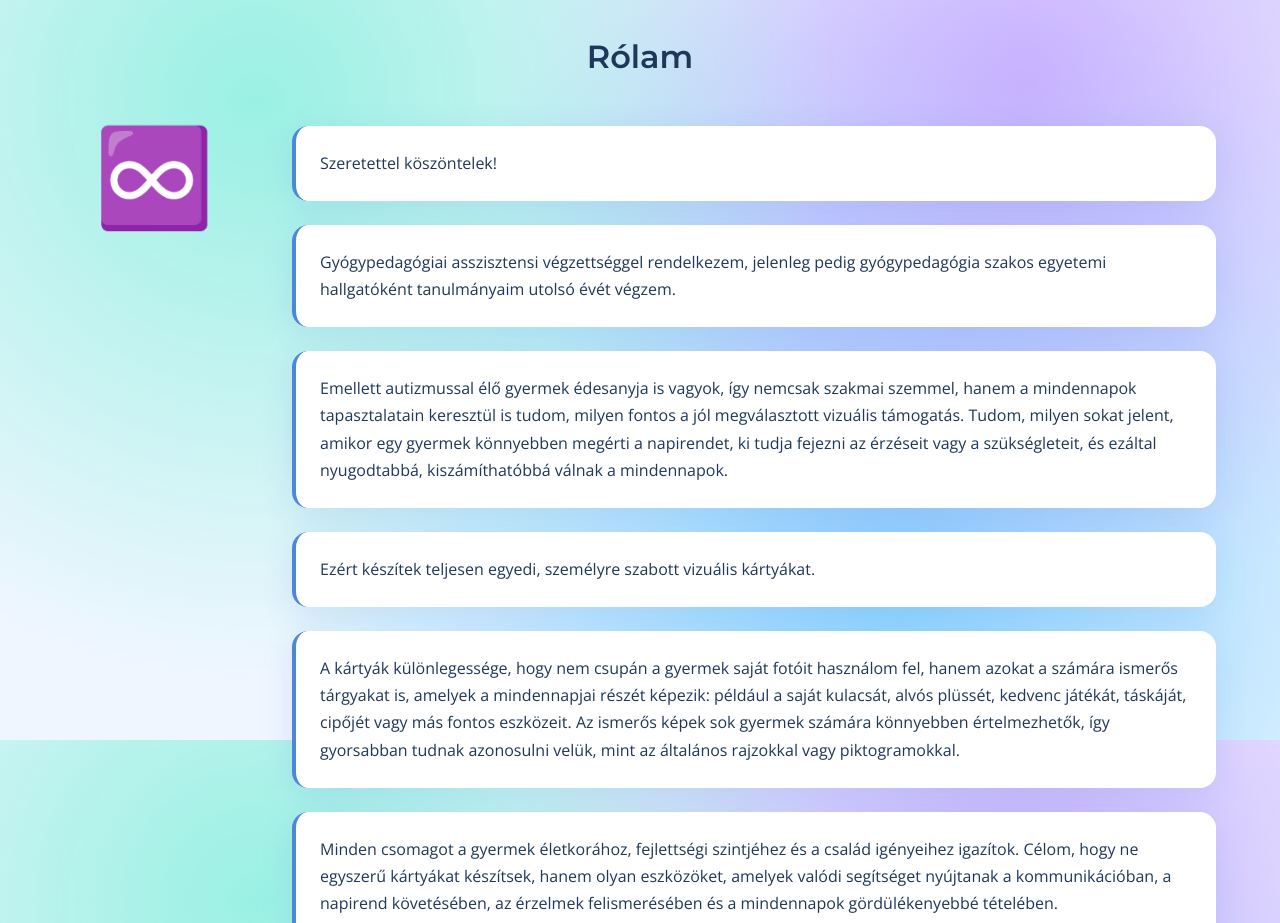
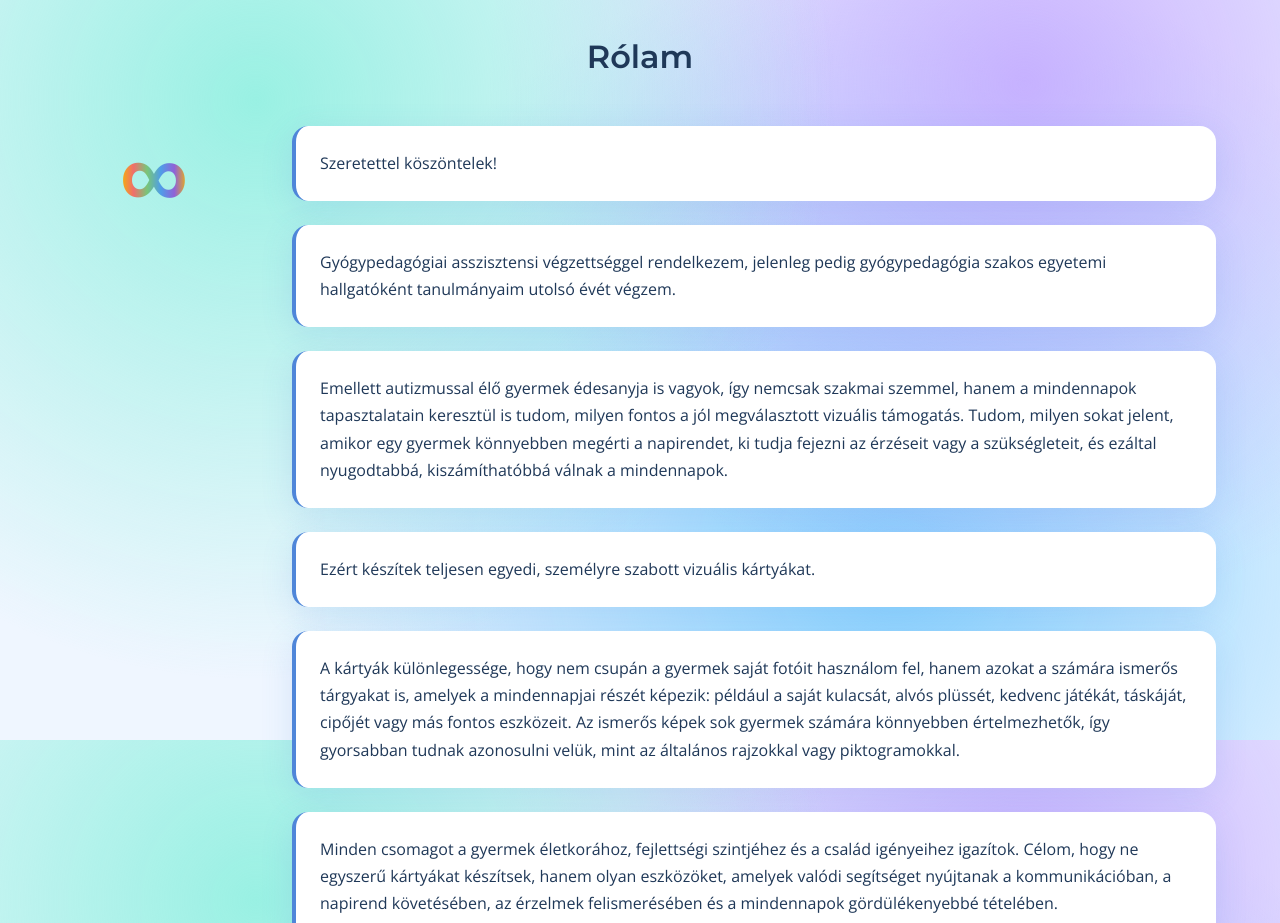
Before and after one commit to GhostDragonRaider/kepeskartyak, a React (Vite) app: page / in a window 1280 px wide. Shown: the part 860-1783 px from the top of the page. Built offline with nearby package versions, Linux system fonts and the light colour scheme; the HTML template or start-up script is replaced by a standard one.

Commit message:
Render plain autism-colored infinity symbol in about section
Co-authored-by: GhostDragonRaider <GhostDragonRaider@users.noreply.github.com>

```diff
--- a/src/components/About.tsx
+++ b/src/components/About.tsx
@@ -11,7 +11,9 @@ export function About() {
 
         <div className="about-grid">
           <ScrollReveal animation="fade-left">
-            <div className="about-photo" aria-hidden="true">♾️</div>
+            <div className="about-photo" aria-hidden="true">
+              <span className="about-infinity">∞</span>
+            </div>
           </ScrollReveal>
 
           <div className="about-blocks">
--- a/src/index.css
+++ b/src/index.css
@@ -902,13 +902,29 @@ img {
   display: flex;
   align-items: center;
   justify-content: center;
-  font-size: 6rem;
   position: sticky;
   top: 90px;
+}
+
+.about-infinity {
+  font-size: 6rem;
   line-height: 1;
+  font-family: 'Montserrat', sans-serif;
+  font-weight: 700;
   background: transparent;
-  color: var(--accent);
-  text-shadow: none;
+  background-image: linear-gradient(
+    90deg,
+    #f5b700 0%,
+    #ef6f6c 20%,
+    #78c679 40%,
+    #4f9de8 60%,
+    #8f63d8 80%,
+    #f5b700 100%
+  );
+  -webkit-background-clip: text;
+  background-clip: text;
+  color: transparent;
+  -webkit-text-fill-color: transparent;
 }
 
 .about-blocks {
```
